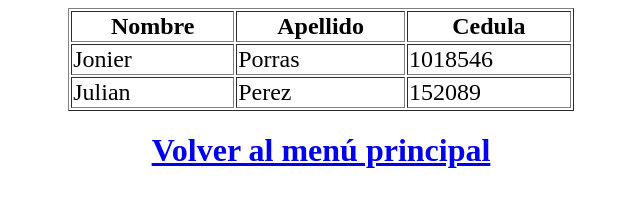
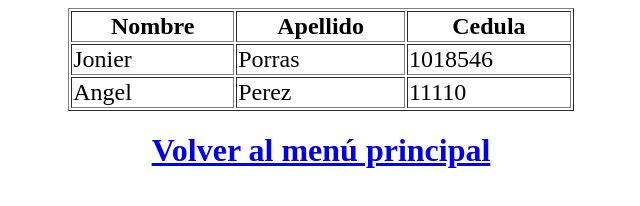
Before and after one commit to jonier93/pract_git, a plain HTML site: page tablas.html in a window 1280 px wide. Shown: the full height of the page, 319-959 px from the left. Drawn offline with Linux system fonts and the light colour scheme.

Commit message:
version2

```diff
--- a/tablas.html
+++ b/tablas.html
@@ -19,9 +19,9 @@
             <td> 1018546 </td>
         </tr>
         <tr>
-            <td> Julian </td>
+            <td> Angel </td>
             <td> Perez </td>
-            <td> 152089 </td>
+            <td> 11110 </td>
         </tr>
     </table>
     </font>
```
